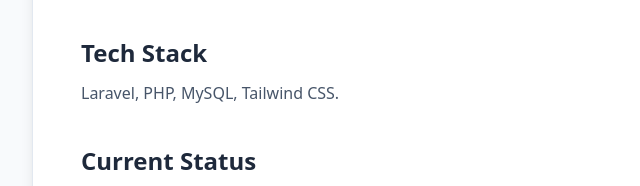
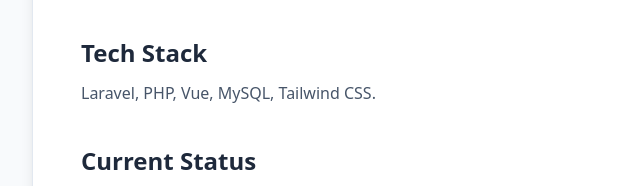
Before and after one commit to jamaludindipa/jamaludindipa.github.io, a website: page projects/hrms-hris.html in a window 1280 px wide. Shown: the part 2652-2838 px from the top of the page, 120-760 px from the left. Drawn offline with nearby package versions, Linux system fonts and the light colour scheme.

Commit message:
fix: add vue to hrms tech stack

```diff
--- a/projects/hrms-hris.html
+++ b/projects/hrms-hris.html
@@ -56,7 +56,7 @@
             </section>
             <section class="mb-10">
                 <h2 class="text-2xl font-bold mb-3">Tech Stack</h2>
-                <p class="text-slate-600">Laravel, PHP, MySQL, Tailwind CSS.</p>
+                <p class="text-slate-600">Laravel, PHP, Vue, MySQL, Tailwind CSS.</p>
             </section>
             <section class="mb-10">
                 <h2 class="text-2xl font-bold mb-3">Current Status</h2>
```
Also changed, not shown: index.html (+1 -0 lines).
